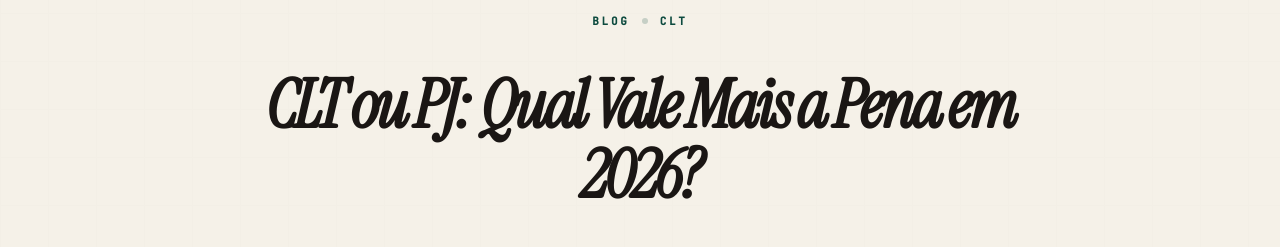
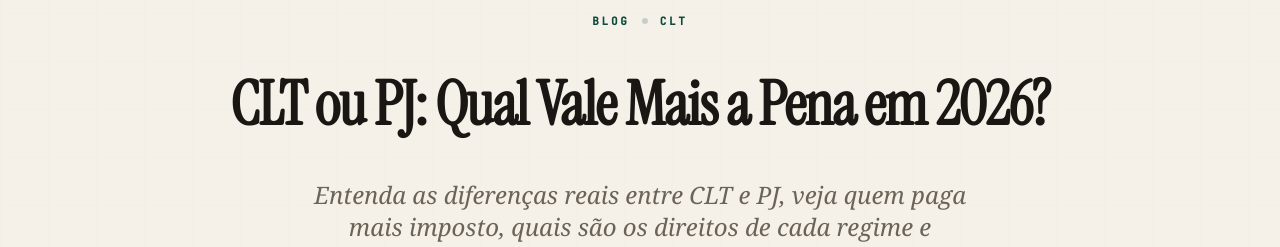
Before and after one commit to RodVerruck/cltvspj, a Next.js app: page /blog/clt-ou-pj-qual-vale-mais in a window 1280 px wide. Shown: the part 196-443 px from the top of the page. Built offline with nearby package versions, Linux system fonts and the light colour scheme; no server answers.

Commit message:
feat: add project learning log and implement redesigned editorial post template with improved typography and layout configuration

```diff
--- a/src/pages/blog/[slug]/index.js
+++ b/src/pages/blog/[slug]/index.js
@@ -89,9 +89,9 @@
               </div>
             </div>
 
-            {/* Título de Impacto - Limit width to 750px and center */}
-            <h1 className="font-display leading-[1.05] tracking-tighter text-ink text-center mb-10 font-black italic mx-auto max-w-[750px]"
-              style={{ fontSize: 'clamp(2.5rem, 7vw, 4.2rem)' }}>
+            {/* Título de Impacto - Limit width and center with clear typography */}
+            <h1 className="font-display leading-[1.15] tracking-editorial text-ink text-center mb-10 font-bold mx-auto max-w-[850px]"
+              style={{ fontSize: 'clamp(2.3rem, 6.5vw, 3.8rem)' }}>
               {post.title}
             </h1>
 
```
Also changed, not shown: .ai_context/LEARNING_LOG.md.
